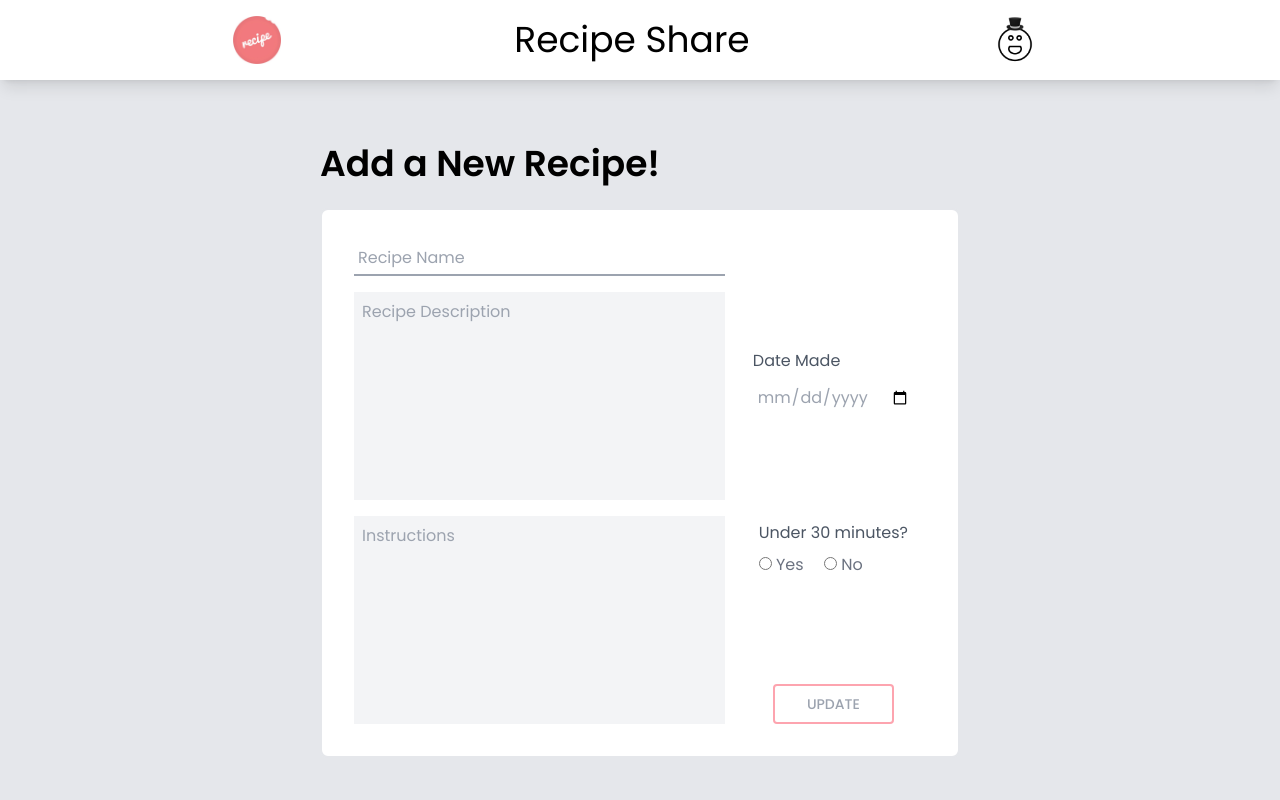
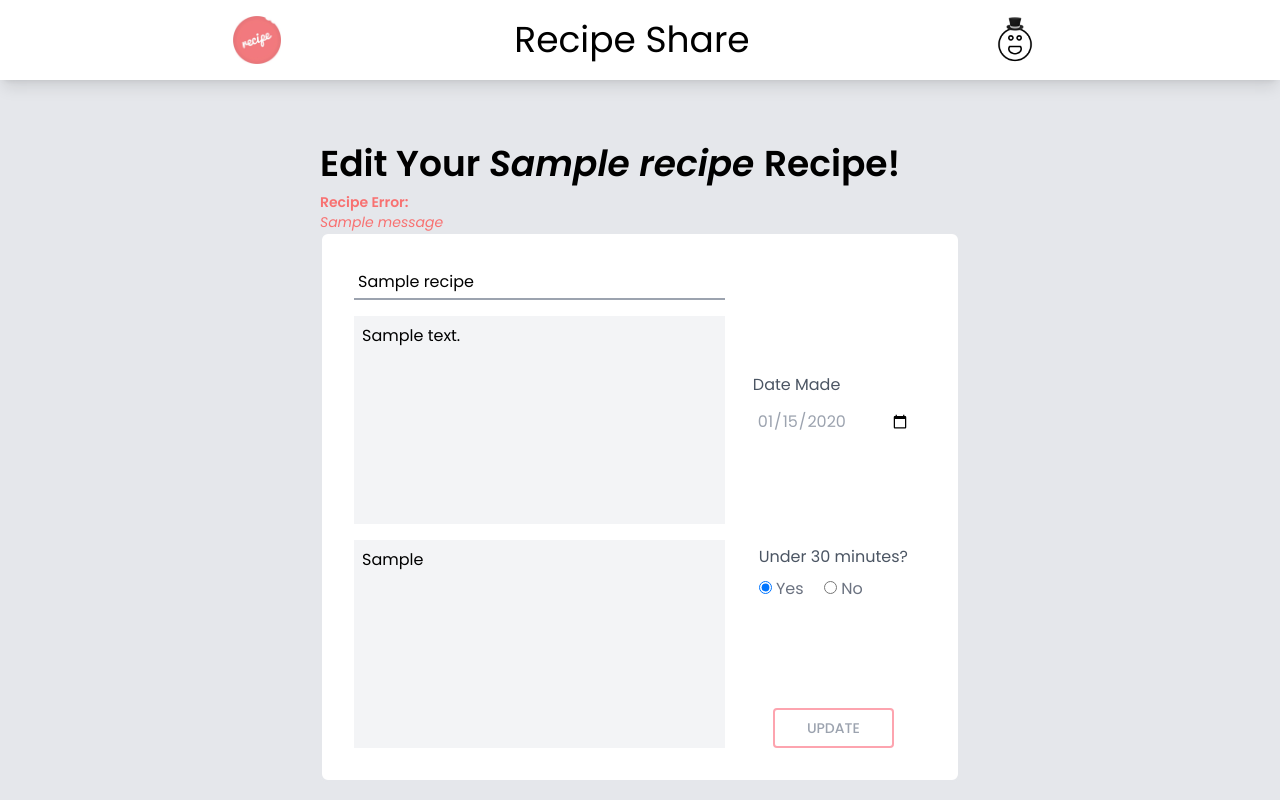
Before and after one commit to LukeJech/Recipes, a Flask app: page /recipes/edit/1 in a window 1280 px wide. Run offline with Flask 3, Linux system fonts and the light colour scheme; the visitor is signed in with stand-in values (Sample User, id 1); tables that the repository leaves empty hold one stand-in row (values such as "Sample post"); one stand-in notice (Sample message) is shown; some libraries are stand-ins or nearby versions.

Commit message:
added CRUD functionality for recipe model

```diff
--- a/flask_app/controllers/recipes.py
+++ b/flask_app/controllers/recipes.py
@@ -3,6 +3,17 @@ from flask import render_template, redirect, request, session
 from flask_app.models import user, recipe # import entire file, rather than class, to avoid circular imports
 
 # Create Recipe Controller
+@app.route('/recipes/new', methods=['POST', 'GET'])
+def show_new_recipes_page():
+    if 'user_id' in session:
+        if request.method == 'GET':
+            return render_template('new_recipe.html')
+        #validate recipe, create if valid, redirect to recipes page
+        print(request.form)
+        if recipe.Recipe.create_recipe(request.form):
+            return redirect('/recipes')
+        return render_template('new_recipe.html', recipe_info = request.form)
+    return redirect('/')
 
 # Read Recipe Controller
 @app.route('/')
@@ -12,27 +23,38 @@ def home_page():
 @app.route('/recipes')
 def profile_page():
     if 'user_id' in session:
-        return render_template('recipes.html')
+        return render_template('recipes.html', all_recipes = recipe.Recipe.get_all_recipes_with_users())
     return redirect('/')
 
-@app.route('/recipes/new')
-def show_new_recipes_page():
-    return render_template('new_recipe.html')
 
 @app.route('/recipes/<int:recipe_id>')
 def show_one_recipe(recipe_id):
-    return render_template('show_recipe.html')
+    if 'user_id' in session:
+        this_recipe = recipe.Recipe.get_recipe_by_id_with_user(recipe_id)
+        this_recipe.date_made = recipe.Recipe.formate_date_time(this_recipe.date_made)
+        return render_template('show_recipe.html', recipe = this_recipe )
+    return redirect('/')
 
-@app.route('/recipes/edit/<int:recipe_id>')
-def update_recipe_page(recipe_id):
-    return render_template('edit_recipe.html')
+
 
 
 # Update Users Controller
-
+@app.route('/recipes/edit/<int:recipe_id>', methods=['POST', 'GET'])
+def update_recipe_page(recipe_id):
+    if 'user_id' in session:
+        if request.method == 'GET':
+            return render_template('edit_recipe.html', recipe = recipe.Recipe.get_recipe_by_id(recipe_id))
+        if recipe.Recipe.update_recipe(request.form):
+            return redirect(f'/recipes/{recipe_id}')
+        return redirect(f'/recipes/edit/{recipe_id}')
+    return redirect('/')
 
 
 # Delete Users Controller
+@app.route('/recipes/delete/<int:recipe_id>')
+def delete_recipe(recipe_id):
+    recipe.Recipe.delete_recipe(recipe_id)
+    return redirect('/recipes')
 
 
 # Notes:
--- a/flask_app/models/recipe.py
+++ b/flask_app/models/recipe.py
@@ -0,0 +1,138 @@
+
+from flask_app import app
+from flask_app.config.mysqlconnection import connectToMySQL
+from flask import flash, session
+import re
+from flask_bcrypt import Bcrypt
+from flask_app.models import user
+from datetime import date
+bcrypt = Bcrypt(app)
+# The above is used when we do login registration, be sure to install flask-bcrypt: pipenv install flask-bcrypt
+
+
+class Recipe:
+    db = "recipes_db" #which database are you using for this project
+    def __init__(self, data):
+        self.id = data['id']
+        self.user_id = data['user_id']
+        self.name = data['name']
+        self.description = data['description']
+        self.instructions = data['instructions']
+        self.date_made = data['date_made']
+        self.under_30 = data['under_30']
+        self.created_at = data['created_at']
+        self.updated_at = data['updated_at']
+        # What changes need to be made above for this project?
+        #What needs to be added her for class association?
+        self.creator = None
+        self.user_favorites = []
+
+
+    # Create Recipes Models
+    @classmethod
+    def create_recipe(cls, recipe_data):
+        if not Recipe.validate_recipe_data(recipe_data):
+            return False
+        query = """
+        INSERT INTO recipes (user_id, name, description, instructions, date_made, under_30)
+        VALUES (%(user_id)s, %(name)s, %(description)s, %(instructions)s, %(date_made)s, %(under_30)s)
+        ;"""
+        recipe_id = connectToMySQL(cls.db).query_db(query, recipe_data)
+        return recipe_id
+
+
+    # Read Recipes Models
+    @classmethod
+    def get_recipe_by_id(cls, recipe_id):
+        data = {'id':recipe_id}
+        query = """
+        SELECT * FROM recipes
+        WHERE id = %(id)s
+        ;"""
+        recipes_list = connectToMySQL(cls.db).query_db(query, data)
+        return cls(recipes_list[0])
+
+    @classmethod
+    def get_all_recipes_with_users(cls):
+        query = """
+        SELECT * FROM recipes
+        JOIN users
+        ON recipes.user_id = users.id
+        ;"""
+        results = connectToMySQL(cls.db).query_db(query)
+        recipes = []
+        for row in results:
+            this_recipe = cls(row)
+            this_recipe.creator = user.User(row)
+            recipes.append(this_recipe)
+        return recipes
+
+    @classmethod
+    def get_recipe_by_id_with_user(cls, recipe_id):
+        data = {'id':recipe_id}
+        query = """
+        SELECT * FROM recipes
+        JOIN users
+        ON recipes.user_id = users.id
+        WHERE recipes.id = %(id)s
+        ;"""
+        result_list = connectToMySQL(cls.db).query_db(query,data)
+        this_recipe = cls(result_list[0])
+        this_recipe.creator = user.User(result_list[0])
+        return this_recipe
+
+    # Update Recipes Models
+    @classmethod
+    def update_recipe(cls, recipe_data):
+        if not Recipe.validate_recipe_data(recipe_data):
+            return False
+        query = """
+        UPDATE recipes
+        SET name = %(name)s, description = %(description)s, instructions = %(instructions)s, date_made = %(date_made)s, under_30 = %(under_30)s
+        WHERE id = %(id)s
+        ;"""
+        connectToMySQL(cls.db).query_db(query,recipe_data)
+        return True
+
+
+
+
+    # Delete Recipes Models
+    @classmethod
+    def delete_recipe(cls, recipe_id):
+        query = """
+        DELETE FROM recipes
+        WHERE id = %(id)s
+        ;"""
+        return connectToMySQL(cls.db).query_db(query,{'id': recipe_id})
+
+
+    #Validations
+    @staticmethod
+    def validate_recipe_data(data):
+        is_valid = True
+        print(len(data['name']),len(data['description']), len(data['instructions'])  )
+        if len(data['name']) <= 0 or len(data['description']) <= 0 or len(data['instructions']) <= 0:
+            flash("Please fill out all recipe info fields")
+            is_valid = False
+        #validate date vs current date
+        if data['date_made'] != '':
+            date_made = date.fromisoformat(data['date_made'])
+            current_date = date.today()
+            if date_made > current_date:
+                flash("You may think you're from the future but you're not! Date made must be today or in the past.")
+                is_valid = False
+        else:
+            flash("Please select a date made")
+            is_valid = False
+        if 'under_30' not in data:
+            flash('Select if recipe is under 30 minutes or not')
+            is_valid = False
+        return is_valid
+
+    #Format Time
+    @staticmethod
+    def formate_date_time(created_at):
+        day = int(created_at.strftime("%d"))
+        formatted_date = created_at.strftime("%B") + " " + str(day) + created_at.strftime(", %Y")
+        return formatted_date
--- a/flask_app/static/css/style.css
+++ b/flask_app/static/css/style.css
@@ -14,6 +14,7 @@ th, td {
     vertical-align: top;
 }
 
+
 table {
     background-image: url('../images/recipe_bg.jpg');
     background-repeat: no-repeat;
@@ -22,3 +23,7 @@ table {
     height: 600px;
 
 }
+
+a:hover {
+    color: #60a5fa;
+}
--- a/flask_app/templates/edit_recipe.html
+++ b/flask_app/templates/edit_recipe.html
@@ -21,10 +21,8 @@
             <div class="relative " id="dropdown_menu">
                 <img src="{{ url_for('static', filename='images/smiley_face.png') }}" class="w-16 h-16" id="hover_smiley" alt="smiley face signin dropdown">
                 <ul id="smile_dropdown" class="absolute hidden  bg-gray-50 shadlow-lg py-2 px-3 w-40 ">
-                    <li class="hover:text-blue-400 cursor-pointer" onclick="login_form_reg(this)">Sign Up</li>
-                    <li class="hover:text-blue-400 cursor-pointer" onclick="login_form_reg(this)">Log In</li>
+                    <li class="hover:text-blue-400 cursor-pointer"><a href="/recipes">Recipes</a></li>
                     <li class="hover:text-blue-400 cursor-pointer"><a href="/user/logout">Log Out</a></li>
-                    <li class="hover:text-blue-400 cursor-pointer">Recipes</li>
 
                 </ul>
             </div>
@@ -34,25 +32,35 @@
     </div>
     <div id="black_backdrop" class="hidden bg-black bg-opacity-20 absolute left-0 top-0 bottom-0 right-0 h-full w-full"></div>
     <div id="main_content" class="w-1/2 mx-auto mt-16 ">
-        <h2 class="text-4xl font-semibold mb-6 rounded-lg">Add a New Recipe!</h2>
+        <h2 class="text-4xl font-semibold mb-6 rounded-lg">Edit Your <span class="italic">{{recipe.name}} </span>Recipe!</h2>
+        {% with messages = get_flashed_messages() %}
+            {% if messages %}
+                <p class="text-sm text-red-400 font-semibold mt-[-1rem]">Recipe Error:</p>
+                {% for message in messages %}
+                    <p class="italic text-sm text-red-400">{{message}}</p>
+                {% endfor %}
+            {% endif %}
+        {% endwith %}
         <form action="" method="post" class="flex gap-4 rounded-lg p-8 border-2 bg-white">
+            <input type="hidden" name="id" value="{{recipe.id}}">
             <!-- left side of form -->
             <div class="space-y-4 flex flex-col w-2/3">
-                <input type="text" name="name" placeholder="Recipe Name" class="block w-full border-b-2 border-gray-400 outline-none p-1">
-                <textarea name="description" cols="30" rows="8" placeholder="Recipe Description" class="bg-gray-100 resize-none outline-none p-2 w-full"></textarea>
-                <textarea name="instructions"  rows="8" placeholder="Instructions" class="bg-gray-100 resize-none outline-none p-2 w-full"></textarea>
+                <input type="text" name="name" value="{{recipe.name}}" class="block w-full border-b-2 border-gray-400 outline-none p-1">
+                <textarea name="description" cols="30" rows="8" class="bg-gray-100 resize-none outline-none p-2 w-full">{{recipe.description}} </textarea>
+                <textarea name="instructions"  rows="8" class="bg-gray-100 resize-none outline-none p-2 w-full">{{recipe.instructions}}</textarea>
             </div>
             <!-- right side of form -->
             <div class="flex flex-col items-center justify-between w-1/3 text-gray-400">
                 <div class="h-full flex flex-col items-center justify-evenly">
                     <div>
                         <label for="date_input" class="block text-gray-600 mb-2">Date Made</label>
-                        <input type="date" name="date_made" id="date_input" class="outline-gray-400 p-1">
+                        <input type="date" name="date_made" id="date_input" class="outline-gray-400 p-1" value="{{recipe.date_made}}">
                     </div>
                     <div>
                         <p class="text-gray-600 mb-2">Under 30 minutes?</p>
-                        <label class="text-gray-500"><input type="radio" name="under_30" value="yes"> Yes</label>
-                        <label class="text-gray-500"><input type="radio" name="under_30" value="no" class="ml-4"> No</label>
+                        <label class="text-gray-500"><input type="radio" name="under_30" value="yes" checked> Yes</label>
+                        <label class="text-gray-500"><input type="radio" name="under_30" value="no" class="ml-4"
+                        {% if recipe.under_30 == 'no'%} checked {% endif %}> No</label>
                     </div>
                 </div>
                 <button type="submit"class="rounded border-2 border-rose-300 px-8 py-2 text-sm font-medium uppercase text-gray-400 transition duration-150 ease-in-out hover:border-rose-400 hover:bg-rose-300 hover:bg-opacity-50 hover:text-white">Update</button>
--- a/flask_app/templates/home.html
+++ b/flask_app/templates/home.html
@@ -21,8 +21,13 @@
             <div class="relative " id="dropdown_menu">
                 <img src="{{ url_for('static', filename='images/smiley_face.png') }}" class="w-16 h-16" id="hover_smiley" alt="smiley face signin dropdown">
                 <ul id="smile_dropdown" class="absolute hidden  bg-gray-50 shadlow-lg py-2 px-3 w-40 ">
+                    {% if 'user_id' in session %}
+                    <li class="hover:text-blue-400 cursor-pointer"><a href="/recipes">Recipes</a></li>
+                    <li class="hover:text-blue-400 cursor-pointer"><a href="/user/logout">Log Out</a></li>
+                    {% else %}
                     <li class="hover:text-blue-400 cursor-pointer" onclick="login_form_reg(this)">Sign Up</li>
                     <li class="hover:text-blue-400 cursor-pointer" onclick="login_form_reg(this)" id="login_button">Log In</li>
+                    {% endif %}
                 </ul>
             </div>
 
```
Also changed, not shown: flask_app/models/user.py (+33 -22 lines), flask_app/templates/new_recipe.html (+15 -9 lines), flask_app/templates/recipes.html (+11 -9 lines), flask_app/templates/show_recipe.html (+10 -10 lines).
